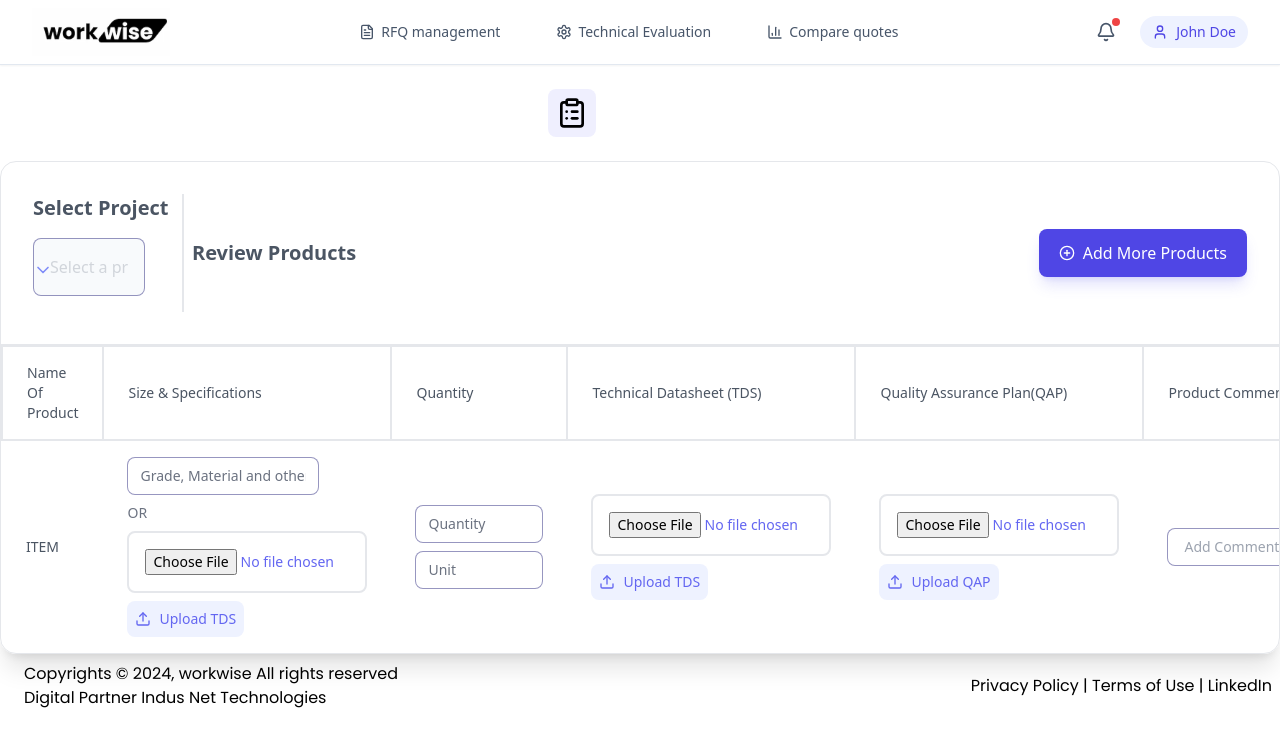
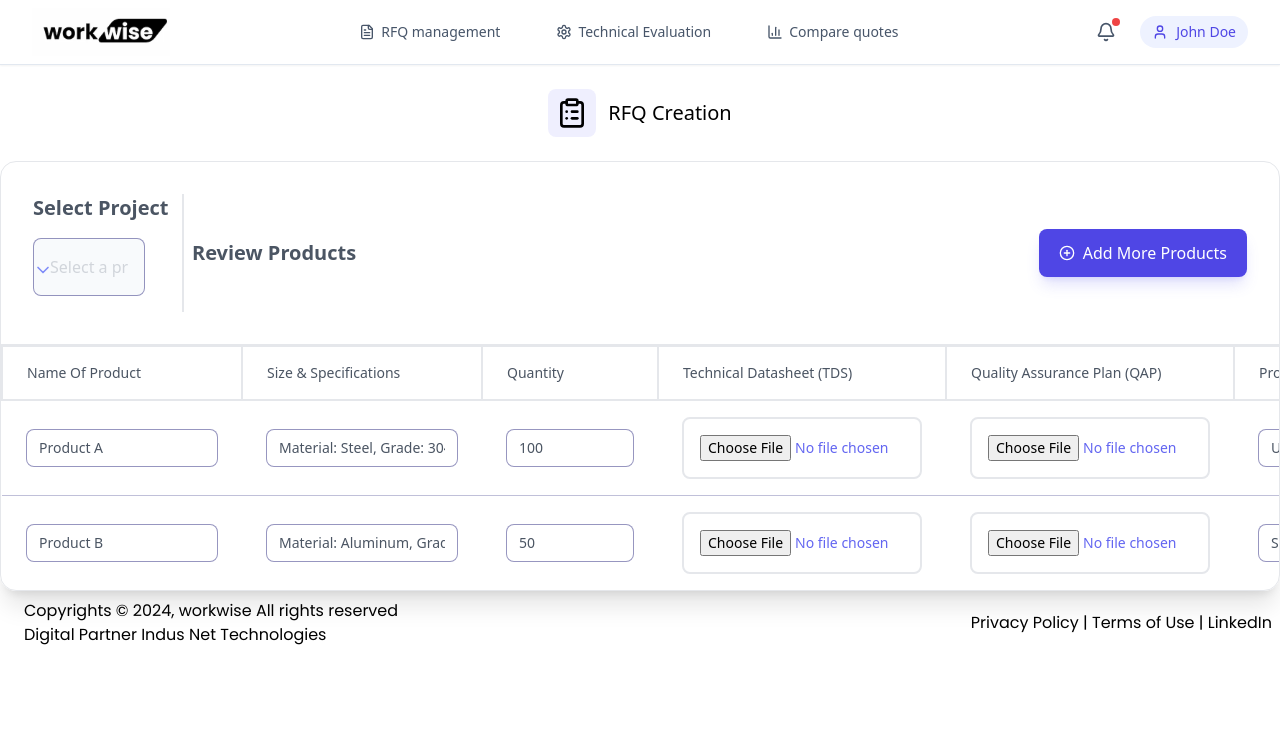
Before and after one commit to JeetDas5/kshitij-workwise, a React (Vite) app: page /rfq-creation in a window 1280 px wide. Shown: the top 746 px of the page. Built offline with nearby package versions, Linux system fonts and the light colour scheme.

Commit message:
commit#4 -utsav

```diff
--- /dev/null
+++ b/src/data/create-rfq-data.json
@@ -0,0 +1,20 @@
+[
+    {
+      "name": "Product A",
+      "specifications": "Material: Steel, Grade: 304",
+      "quantity": 100,
+      "unit": "kg",
+      "tds": null,
+      "qap": null,
+      "comments": "Urgent requirement"
+    },
+    {
+      "name": "Product B",
+      "specifications": "Material: Aluminum, Grade: 6061",
+      "quantity": 50,
+      "unit": "kg",
+      "tds": null,
+      "qap": null,
+      "comments": "Standard quality required"
+    }
+  ]
--- a/src/pages/RFQ-Creation.jsx
+++ b/src/pages/RFQ-Creation.jsx
@@ -1,18 +1,54 @@
-import Footer from "../components/global/Footer"
-import Header from "../components/global/Header"
-import { ChevronDown, Upload, Trash2, PlusCircle, ClipboardList } from 'lucide-react';
+import { useState, useEffect } from "react";
+import Footer from "../components/global/Footer";
+import Header from "../components/global/Header";
+import { ChevronDown,Trash2, PlusCircle, ClipboardList } from "lucide-react";
+import productsData from "../data/create-rfq-data.json";
 
-export default function RfqCreation(){
+export default function RfqCreation() {
+  const [products, setProducts] = useState([]);
+
+
+  useEffect(() => {
+    setProducts(productsData);
+  }, []);
+
+  const addRow = () => {
+    setProducts([
+      ...products,
+      {
+        name: "",
+        specifications: "",
+        quantity: "",
+        unit: "",
+        tds: null,
+        qap: null,
+        comments: "",
+      },
+    ]);
+  };
+
+  const removeRow = (index) => {
+    const updatedProducts = products.filter((_, i) => i !== index);
+    setProducts(updatedProducts);
+  };
+
+  const updateRow = (index, field, value) => {
+    const updatedProducts = products.map((product, i) =>
+      i === index ? { ...product, [field]: value } : product
+    );
+    setProducts(updatedProducts);
+  };
+
   return (
     <>
-            <Header/>
+      <Header />
       <div className="bg-white border-indigo-900/30">
         <div className="max-w-7xl mx-auto px-6 py-6">
           <div className="flex items-center gap-3 justify-center">
             <div className="p-2 bg-indigo-500/10 rounded-lg">
               <ClipboardList className="w-8 h-8 text-black" />
             </div>
-                    <h1 className="text-xl font-medium text-transparent bg-clip-text text-black">
+            <h1 className="text-xl font-medium bg-clip-text text-black">
               RFQ Creation
             </h1>
           </div>
@@ -32,7 +68,7 @@ export default function RfqCreation(){
                 </div>
                 <h2 className="text-xl font-bold text-gray-600 hidden md:block m-2">Review Products</h2>
                 </div>
-                <button className="flex items-center gap-2 px-5 py-3 bg-[#4f46e5] text-white rounded-lg hover:bg-indigo-700 transition-all duration-300 shadow-lg shadow-indigo-500/20">
+                <button onClick={addRow} className="flex items-center gap-2 px-5 py-3 bg-[#4f46e5] text-white rounded-lg hover:bg-indigo-700 transition-all duration-300 shadow-lg shadow-indigo-500/20">
                 <PlusCircle className="w-4 h-4" />
                     Add More Products
                 </button>
@@ -46,99 +82,80 @@ export default function RfqCreation(){
                 <th className="px-6 py-4 text-left text-sm font-medium border-2">Size & Specifications</th>
                 <th className="px-6 py-4 text-left text-sm font-medium border-2">Quantity</th>
                 <th className="px-6 py-4 text-left text-sm font-medium border-2">Technical Datasheet (TDS)</th>
-                        <th className="px-6 py-4 text-left text-sm font-medium border-2">Quality Assurance Plan(QAP)</th>
+                <th className="px-6 py-4 text-left text-sm font-medium border-2">Quality Assurance Plan (QAP)</th>
                 <th className="px-6 py-4 text-left text-sm font-medium border-2">Product Comments</th>
-                        <th className="px-6 py-4 text-left text-sm font-medium border-2">Selected Vendors</th>
                 <th className="px-6 py-4 text-left text-sm font-medium border-2">Action</th>
-                        <th className="px-6 py-4 text-left text-sm font-medium border-2">Technical Evaluation</th>
               </tr>
             </thead>
             <tbody className="divide-y divide-indigo-900/30">
-                    <tr>
-                        <td className="px-6 py-4 text-sm font-medium text-gray-600">ITEM</td>
+              {products.map((product, index) => (
+                <tr key={index}>
                   <td className="px-6 py-4">
-                        <div className="flex gap-2 items-left flex-col">
                     <input
                       type="text"
-                            placeholder="Grade, Material and other specs"
+                      value={product.name}
+                      onChange={(e) => updateRow(index, "name", e.target.value)}
+                      placeholder="Product Name"
                       className="px-3 py-2 border border-indigo-900/50 rounded-lg text-sm w-48 text-gray-600 placeholder-gray-500 focus:outline-none focus:ring-2 focus:ring-indigo-500 focus:border-indigo-500 transition-all duration-200"
                     />
-                        <span className="text-sm text-gray-500 font-medium">OR</span>
-                        <input type="file" className=" text-indigo-500 p-4 hover:text-indigo-600 rounded-lg transition-all duration-200 text-sm font-medium w-60 border-2">
-                        </input>
-                        <div className="flex items-center gap-2 bg-indigo-50 w-max p-2 text-sm font-medium rounded-lg text-indigo-500 cursor-pointer hover:text-indigo-600">
-                        <Upload className="w-4 h-4" />
-                        <p>Upload TDS</p>
-                        </div>
-                        </div>
-                        </td>
-                        <td className="px-6 py-4">
-                        <div className="flex flex-col gap-2">
-                            <input
-                            type="number"
-                            placeholder="Quantity"
-                            className="px-3 py-2 border border-indigo-900/50 rounded-lg text-sm w-32 text-gray-600 placeholder-gray-500 focus:outline-none focus:ring-2 focus:ring-indigo-500 focus:border-indigo-500 transition-all duration-200"
-                            />
-                            <input
-                            type="number"
-                            placeholder="Unit"
-                            className="px-3 py-2 border border-indigo-900/50 rounded-lg text-sm w-32 text-gray-600 placeholder-gray-500 focus:outline-none focus:ring-2 focus:ring-indigo-500 focus:border-indigo-500 transition-all duration-200"
-                            />
-                        </div>
-                        </td>
-                        <td className="px-6 py-4">
-                        <input type="file" className=" text-indigo-500 p-4 hover:text-indigo-600 rounded-lg transition-all duration-200 text-sm font-medium w-60 border-2 mb-2">
-                        </input>
-                        <div className="flex items-center gap-2 bg-indigo-50 w-max p-2 text-sm font-medium rounded-lg text-indigo-500 cursor-pointer hover:text-indigo-600">
-                        <Upload className="w-4 h-4" />
-                        <p>Upload TDS</p>
-                        </div>
-                        </td>
-                        <td className="px-6 py-4">
-                        <input type="file" className=" text-indigo-500 p-4 hover:text-indigo-600 rounded-lg transition-all duration-200 text-sm font-medium w-60 border-2 mb-2">
-                        </input>
-                        <div className="flex items-center gap-2 bg-indigo-50 w-max p-2 text-sm font-medium rounded-lg text-indigo-500 cursor-pointer hover:text-indigo-600">
-                        <Upload className="w-4 h-4" />
-                        <p>Upload QAP</p>
-                        </div>
                   </td>
                   <td className="px-6 py-4">
                     <input
                       type="text"
-                            className="px-4 py-2 border border-indigo-900/50 rounded-lg text-sm transition-all duration-200 font-medium text-gray-600"
-                            placeholder="Add Comments"
+                      value={product.specifications}
+                      onChange={(e) => updateRow(index, "specifications", e.target.value)}
+                      placeholder="Specifications"
+                      className="px-3 py-2 border border-indigo-900/50 rounded-lg text-sm w-48 text-gray-600 placeholder-gray-500 focus:outline-none focus:ring-2 focus:ring-indigo-500 focus:border-indigo-500 transition-all duration-200"
                     />
                   </td>
                   <td className="px-6 py-4">
-                        <button className="text-sm text-indigo-400 font-medium hover:text-indigo-500">
-                            View selected vendors
-                        </button>
+                    <input
+                      type="number"
+                      value={product.quantity}
+                      onChange={(e) => updateRow(index, "quantity", e.target.value)}
+                      placeholder="Quantity"
+                      className="px-3 py-2 border border-indigo-900/50 rounded-lg text-sm w-32 text-gray-600 placeholder-gray-500 focus:outline-none focus:ring-2 focus:ring-indigo-500 focus:border-indigo-500 transition-all duration-200"
+                    />
                   </td>
                   <td className="px-6 py-4">
-                        <div className="flex flex-col gap-2">
-                            <button className="flex items-center gap-1.5 px-3 py-2 text-sm text-red-400 hover:text-red-300 font-medium">
+                    <input
+                      type="file"
+                      onChange={(e) => updateRow(index, "tds", e.target.files[0])}
+                      className="text-indigo-500 p-4 hover:text-indigo-600 rounded-lg transition-all duration-200 text-sm font-medium w-60 border-2"
+                    />
+                  </td>
+                  <td className="px-6 py-4">
+                    <input
+                      type="file"
+                      onChange={(e) => updateRow(index, "qap", e.target.files[0])}
+                      className="text-indigo-500 p-4 hover:text-indigo-600 rounded-lg transition-all duration-200 text-sm font-medium w-60 border-2"
+                    />
+                  </td>
+                  <td className="px-6 py-4">
+                    <input
+                      type="text"
+                      value={product.comments}
+                      onChange={(e) => updateRow(index, "comments", e.target.value)}
+                      placeholder="Comments"
+                      className="px-3 py-2 border border-indigo-900/50 rounded-lg text-sm text-gray-600 placeholder-gray-500 focus:outline-none focus:ring-2 focus:ring-indigo-500 focus:border-indigo-500 transition-all duration-200"
+                    />
+                  </td>
+                  <td className="px-6 py-4">
+                    <button
+                      onClick={() => removeRow(index)}
+                      className="flex items-center gap-1.5 px-3 py-2 text-sm text-[#f97316] hover:text-[#f67c63e2] font-medium"
+                    >
                       <Trash2 className="w-4 h-4" />
                       Remove
                     </button>
-                            <button className="flex items-center gap-1.5 px-3 py-2 text-sm text-indigo-400 hover:text-indigo-500 font-medium">
-                            <PlusCircle className="w-4 h-4" />
-                            Add variant
-                            </button>
-                        </div>
-                        </td>
-                        <td className="px-6 py-4">
-                        <button className="flex items-center gap-1.5 px-4 py-2 border text-indigo-500 bg-indigo-50 hover:text-indigo-600 rounded-lg transition-all duration-200 text-sm font-medium">
-                            <PlusCircle className="w-4 h-4" />
-                            Add Clauses
-                        </button>
                   </td>
                 </tr>
+              ))}
             </tbody>
           </table>
-
         </div>
       </div>
-            <Footer/>
+      <Footer />
     </>
-    )
+  );
 }
--- a/src/pages/RFQ-Management.jsx
+++ b/src/pages/RFQ-Management.jsx
@@ -1,4 +1,3 @@
-/* eslint-disable react/prop-types */
 import { useState } from 'react';
 import { Search, Filter, ChevronDown, Eye, PlusCircle, FileText, Clock, Calendar, Bell } from 'lucide-react';
 import rfqData from '../data/rfq-data.json';
```
Lines whose indentation alone changed are shown as unchanged.
